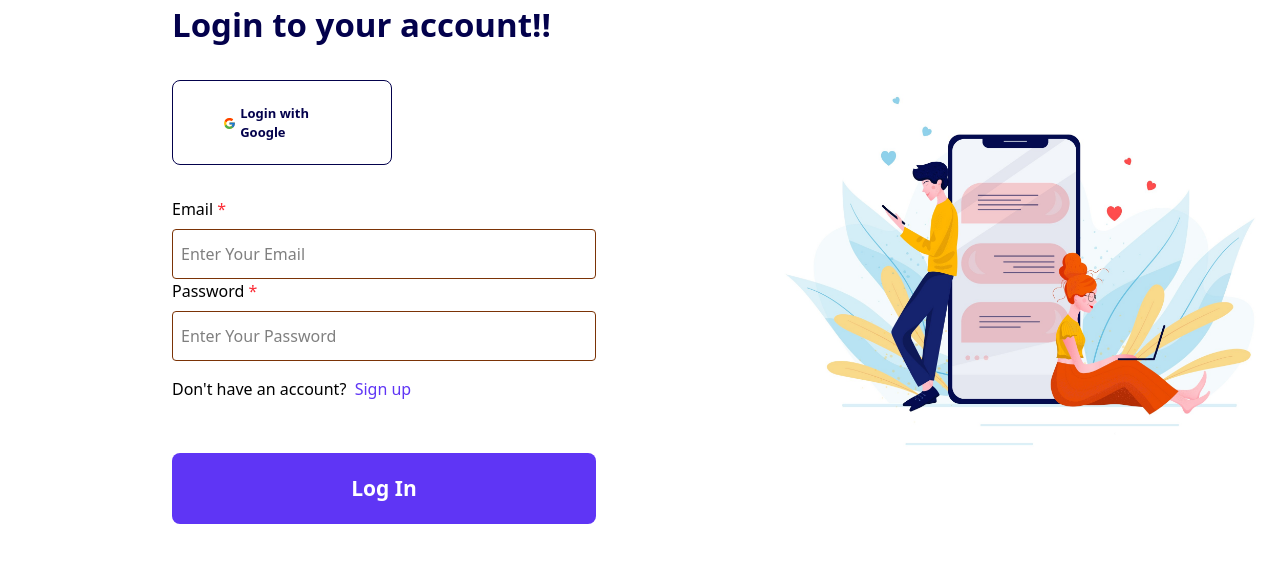
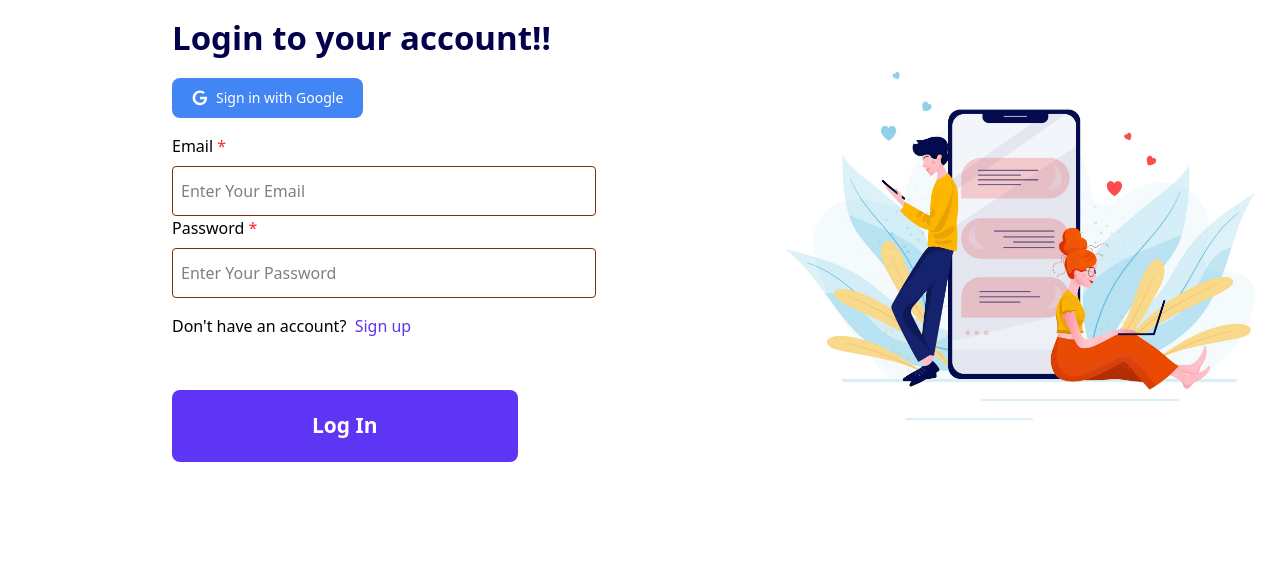
Before and after one commit to Subroto112001/ChatingApp, a React (Vite) app: page /login in a window 1280 px wide. Shown: the top 562 px of the page. Built offline with nearby package versions, Linux system fonts and the light colour scheme.

Commit message:
google signup protion done

```diff
--- a/src/Pages/LogInPage.jsx
+++ b/src/Pages/LogInPage.jsx
@@ -1,17 +1,25 @@
 import React, { useState } from 'react'
-import InputBox from '../Component/Comon/InputBox'
+
 import Login from "../assets/Login.jpg"
 
-import { FcGoogle } from 'react-icons/fc';
+
 import Button from '../Component/Comon/Button';
 import { NavLink } from 'react-router';
 
 import { LoginInfo } from '../lib/LoginInfo';
-import { IoInformation } from 'react-icons/io5';
+
+import {
+  getAuth,
+  signInWithEmailAndPassword,
+  signInWithPopup,
+  GoogleAuthProvider,
+} from "firebase/auth";
+
+import { Sucesstoast } from '../lib/Toast';
 
 function LogInPage() {
 
-
+const auth = getAuth();
 const loginInput = LoginInfo();
 
   const [login, setLogin] = useState({
@@ -24,16 +32,16 @@
    Passworderror: "",
  });
 
-console.log(login);
+// console.log(login);
 
   const HandleLoginInput = (e) => {
-    const { id, value } = event.target
+    const { id, value } = e.target
     setLogin({
       ...login,
       [id]: value,
     });
 
-  console.log(`your id is ${id} and your value is ${value}`);
+  // console.log(`your id is ${id} and your value is ${value}`);
 
   }
 
@@ -43,31 +51,62 @@
     if (!Email) {
       setLoginError({...loginError, Emailerror : "Bhaia Apnar Email den nai" });
     } else if (!Password) {
-      setLoginError({...loginError, Passworderror: "Bhaia PassWord ta diben to naki"})
+      setLoginError({...loginError,Emailerror: "", Passworderror: "Bhaia PassWord ta diben to naki"})
     } else {
       setLoginError({ ...loginError, Emailerror: "", Passworderror: "" });
+     const { Email, Password } = login;
+      signInWithEmailAndPassword(auth, Email, Password)
+        .then((userinfo) => {
+          Sucesstoast("Login Done");
+        console.log(userinfo);
 
+      }).catch((error) => {
+        console.log(error);
+
+      });
     }
   }
+
+  const HandleGoogleLOgin = () => {
+    const provider = new GoogleAuthProvider();
+    signInWithPopup(auth, provider).then((userinfo) => {
+      console.log(userinfo);
+
+    }).catch((err) => {
+      console.log(`error from google log in ${err}`);
+
+    });
+
+}
 
   return (
     <>
       <div className="container">
         <div className="Wrapper flex justify-center items-center">
           <div className="left w-[60%] flex justify-center items-center">
-            <div className="flex w-[424px] flex-col ">
+            <div className="w-[424px]">
               <h1 className="text-[33px] font-bold text-Second">
                 Login to your account!!
               </h1>
-              <div className="flex justify-center items-center max-w-[220px] pt-[23px] pb-[21px] pl-[50px] pr-[50px] border border-Second rounded-[8px] mt-[30px] mb-[32px]">
-                <span className="font-semibold text-[13px]">
-                  <FcGoogle />
-                </span>
-                &nbsp;
-                <h4 className="font-semibold text-[13px] text-Second">
-                  Login with Google
-                </h4>
-              </div>
+              <button
+                type="button"
+                className="text-white cursor-pointer mt-4 mb-4 bg-[#4285F4] hover:bg-[#4285F4]/90  font-medium rounded-lg text-sm px-5 py-2.5 text-center inline-flex items-center  " onClick={HandleGoogleLOgin}
+              >
+                <svg
+                  className="w-4 h-4 me-2"
+                  aria-hidden="true"
+                  xmlns="http://www.w3.org/2000/svg"
+                  fill="currentColor"
+                  viewBox="0 0 18 19"
+                >
+                  <path
+                    fill-rule="evenodd"
+                    d="M8.842 18.083a8.8 8.8 0 0 1-8.65-8.948 8.841 8.841 0 0 1 8.8-8.652h.153a8.464 8.464 0 0 1 5.7 2.257l-2.193 2.038A5.27 5.27 0 0 0 9.09 3.4a5.882 5.882 0 0 0-.2 11.76h.124a5.091 5.091 0 0 0 5.248-4.057L14.3 11H9V8h8.34c.066.543.095 1.09.088 1.636-.086 5.053-3.463 8.449-8.4 8.449l-.186-.002Z"
+                    clip-rule="evenodd"
+                  />
+                </svg>
+                Sign in with Google
+              </button>
               {loginInput.map((logininfo) => (
                 <div className="flex flex-col ">
                   <label htmlFor="#" className="bg-white">
--- /dev/null
+++ b/src/lib/Toast.jsx
@@ -0,0 +1,32 @@
+import { toast, Bounce } from "react-toastify";
+
+export const Sucesstoast = (msg = "SucessToast message Missing") => {
+    toast.success(msg, {
+      position: "top-right",
+      autoClose: 5000,
+      hideProgressBar: false,
+      closeOnClick: false,
+      pauseOnHover: true,
+      draggable: true,
+      progress: undefined,
+      theme: "light",
+      transition: Bounce,
+    });
+
+
+}
+
+export const Errortoast = (msg = "ErrorToast message Missing") => {
+   toast.error(msg, {
+     position: "top-left",
+     autoClose: 5000,
+     hideProgressBar: false,
+     closeOnClick: false,
+     pauseOnHover: true,
+     draggable: true,
+     progress: undefined,
+     theme: "light",
+     transition: Bounce,
+   });
+
+}
```
Also changed, not shown: 1 other file (tests, documents, lock files or other folders).
